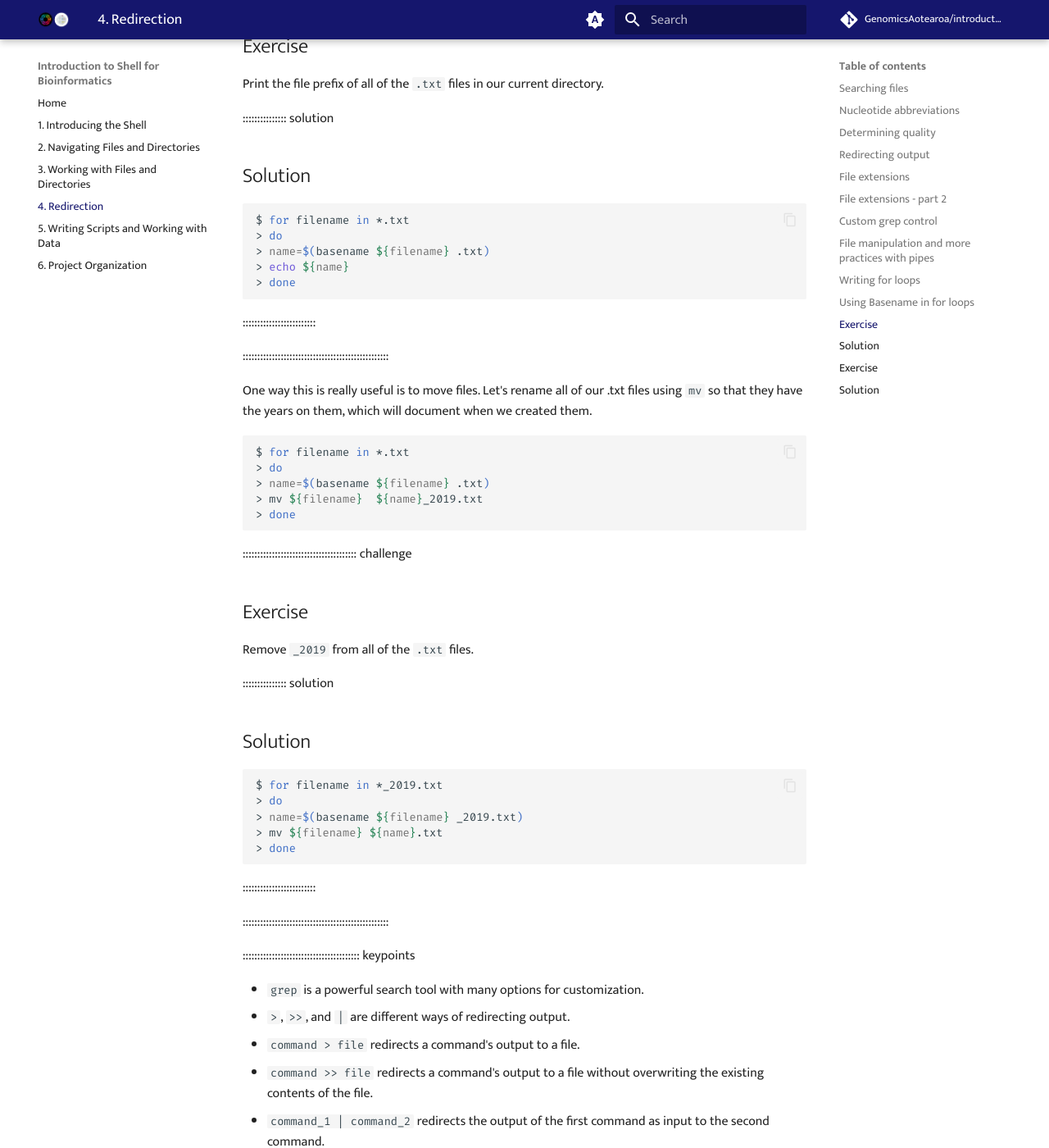
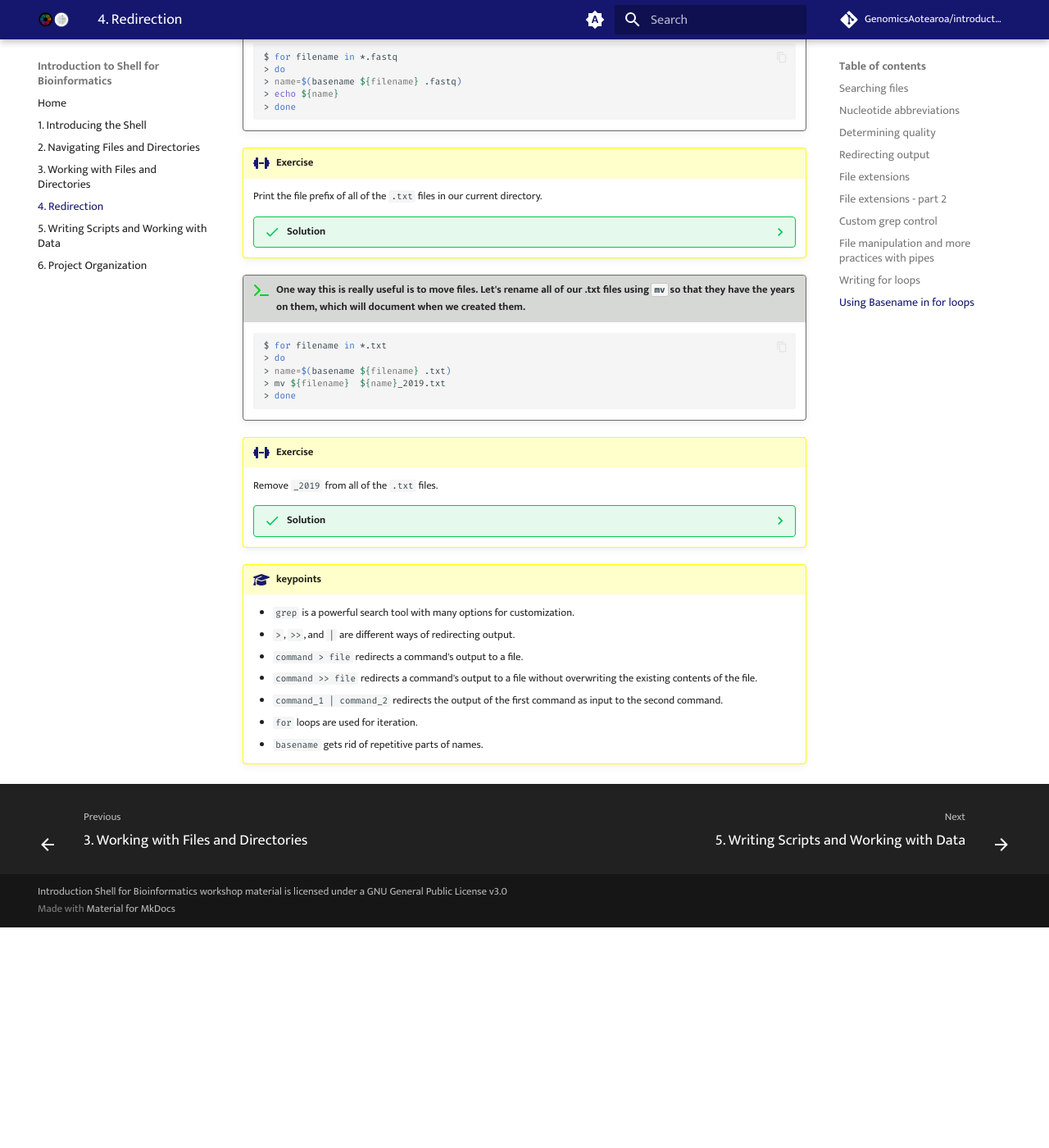
Before and after one commit to GenomicsAotearoa/introduction-to-shell, an MkDocs documentation site: the page built from docs/04-redirection.md, in a window 1280 px wide and 1400 px high, scrolled down 10636 px. Shown: the whole window at 82% size. Built offline with MkDocs 1.6.1 and Material for MkDocs 9.7.7, drawn with Linux system fonts in a browser that asks for light colours; comment, search, counter and statistics services are not loaded; after the commit the page ends 11767 px from its top, so only the background shows below that; some of the changed text lies outside the part shown.

Commit message:
episode 4 last commit

````diff
--- a/docs/04-redirection.md
+++ b/docs/04-redirection.md
@@ -402,37 +402,39 @@ The fifth and six lines in the output display "--" which is the default action f
 lines matching the pattern, and indicate groups of lines which did not match the pattern so are not displayed.
 To fix this issue, we can redirect the output of grep to a second instance of `grep` as follows.
 
-```bash
-$ grep -B1 -A2 NNNNNNNNNN SRR098026.fastq | grep -v '^--' > bad_reads.fastq
-$ tail bad_reads.fastq
-```
+!!! terminal "code"
 
-```output
-+SRR098026.132 HWUSI-EAS1599_1:2:1:0:320 length=35
-#!!!!!!!!!##########!!!!!!!!!!##!#!
-@SRR098026.133 HWUSI-EAS1599_1:2:1:0:1978 length=35
-ANNNNNNNNNTTCAGCGACTNNNNNNNNNNGTNGN
-+SRR098026.133 HWUSI-EAS1599_1:2:1:0:1978 length=35
-#!!!!!!!!!##########!!!!!!!!!!##!#!
-@SRR098026.177 HWUSI-EAS1599_1:2:1:1:2025 length=35
-CNNNNNNNNNNNNNNNNNNNNNNNNNNNNNNNNNN
-+SRR098026.177 HWUSI-EAS1599_1:2:1:1:2025 length=35
-#!!!!!!!!!!!!!!!!!!!!!!!!!!!!!!!!!!
-```
+    ```bash
+    $ grep -B1 -A2 NNNNNNNNNN SRR098026.fastq | grep -v '^--' > bad_reads.fastq
+    $ tail bad_reads.fastq
+    ```
+
+    ```output
+    +SRR098026.132 HWUSI-EAS1599_1:2:1:0:320 length=35
+    #!!!!!!!!!##########!!!!!!!!!!##!#!
+    @SRR098026.133 HWUSI-EAS1599_1:2:1:0:1978 length=35
+    ANNNNNNNNNTTCAGCGACTNNNNNNNNNNGTNGN
+    +SRR098026.133 HWUSI-EAS1599_1:2:1:0:1978 length=35
+    #!!!!!!!!!##########!!!!!!!!!!##!#!
+    @SRR098026.177 HWUSI-EAS1599_1:2:1:1:2025 length=35
+    CNNNNNNNNNNNNNNNNNNNNNNNNNNNNNNNNNN
+    +SRR098026.177 HWUSI-EAS1599_1:2:1:1:2025 length=35
+    #!!!!!!!!!!!!!!!!!!!!!!!!!!!!!!!!!!
+    ```
 
 The `-v` option in the second `grep` search stands for `--invert-match` meaning `grep` will now only display the
 lines which do not match the searched pattern, in this case `'^--'`. The caret (`^`) is an **anchoring**
 character matching the beginning of the line, and the pattern has to be enclose by single quotes so `grep` does
 not interpret the pattern as an extended option (starting with --).
 
-::::::::::::::::::::::::::::::::::::::::: callout
+
 
 ## Custom `grep` control
 
 Use `man grep` to read more about other options to customize the output of `grep` including extended options,
 anchoring characters, and much more.
 
-::::::::::::::::::::::::::::::::::::::::::::::::::
+
 
 Redirecting output is often not intuitive, and can take some time to get used to. Once you're
 comfortable with redirection, however, you'll be able to combine any number of commands to
@@ -468,13 +469,15 @@ Sometimes, we want to expand a variable without any whitespace to its right.
 Suppose we have a variable named `foo` that contains the text `abc`, and would
 like to expand `foo` to create the text `abcEFG`.
 
-```bash
-$ foo=abc
-$ echo foo is $foo
-foo is abc
-$ echo foo is $fooEFG      # doesn't work
-foo is
-```
+!!! terminal "Code"
+
+    ```bash
+    $ foo=abc
+    $ echo foo is $foo
+    foo is abc
+    $ echo foo is $fooEFG      # doesn't work
+    foo is
+    ```
 
 The interpreter is trying to expand a variable named `fooEFG`, which (probably)
 doesn't exist. We can avoid this problem by enclosing the variable name in
@@ -482,26 +485,30 @@ braces (`{` and `}`, also called "curly brackets"). `bash` treats the `#`
 character as a comment character. Any text on a line after a `#` is ignored by
 bash when evaluating the text as code.
 
-```bash
-$ foo=abc
-$ echo foo is $foo
-foo is abc
-$ echo foo is ${foo}EFG      # now it works!
-foo is abcEFG
-```
+!!! terminal "code"
+
+    ```bash
+    $ foo=abc
+    $ echo foo is $foo
+    foo is abc
+    $ echo foo is ${foo}EFG      # now it works!
+    foo is abcEFG
+    ```
 
 Let's write a for loop to show us the first two lines of the fastq files we downloaded earlier. You will notice the shell prompt changes from `$` to `>` and back again as we were typing in our loop. The second prompt, `>`, is different to remind us that we haven't finished typing a complete command yet. A semicolon, `;`, can be used to separate two commands written on a single line.
 
-```bash
-$ cd ../untrimmed_fastq/
-```
+!!! terminal "code"
 
-```bash
-$ for filename in *.fastq
-> do
-> head -n 2 ${filename}
-> done
-```
+    ```bash
+    $ cd ../untrimmed_fastq/
+    ```
+
+    ```bash
+    $ for filename in *.fastq
+    > do
+    > head -n 2 ${filename}
+    > done
+    ```
 
 The for loop begins with the formula `for <variable> in <group to iterate over>`. In this case, the word `filename` is designated
 as the variable to be used over each iteration. In our case `SRR097977.fastq` and `SRR098026.fastq` will be substituted for `filename`
@@ -512,12 +519,14 @@ word `done` ends the loop.
 After executing the loop, you should see the first two lines of both fastq files printed to the terminal. Let's create a loop that
 will save this information to a file.
 
-```bash
-$ for filename in *.fastq
-> do
-> head -n 2 ${filename} >> seq_info.txt
-> done
-```
+!!! terminal "code"
+
+    ```bash
+    $ for filename in *.fastq
+    > do
+    > head -n 2 ${filename} >> seq_info.txt
+    > done
+    ```
 
 When writing a loop, you will not be able to return to previous lines once you have pressed Enter. Remember that we can cancel the current command using
 
@@ -532,100 +541,93 @@ every time the loop iterates, so it would only have text from the last variable
 
 Basename is a function in UNIX that is helpful for removing a uniform part of a name from a list of files. In this case, we will use basename to remove the `.fastq` extension from the files that we've been working with.
 
-```bash
-$ basename SRR097977.fastq .fastq
-```
+!!! terminal "code"
 
-We see that this returns just the SRR accession, and no longer has the .fastq file extension on it.
+    ```bash
+    $ basename SRR097977.fastq .fastq
+    ```
 
-```output
-SRR097977
-```
+    We see that this returns just the SRR accession, and no longer has the .fastq file extension on it.
+
+    ```output
+    SRR097977
+    ```
 
 If we try the same thing but use `.fasta` as the file extension instead, nothing happens. This is because basename only works when it exactly matches a string in the file.
 
-```bash
-$ basename SRR097977.fastq .fasta
-```
+!!! terminal "Cdoe"
 
-```output
-SRR097977.fastq
-```
+    ```bash
+    $ basename SRR097977.fastq .fasta
+    ```
 
-Basename is really powerful when used in a for loop. It allows to access just the file prefix, which you can use to name things. Let's try this.
+    ```output
+    SRR097977.fastq
+    ```
+
+!!! quote ""
+    Basename is really powerful when used in a for loop. It allows to access just the file prefix, which you can use to name things. Let's try this.
 
 Inside our for loop, we create a new name variable. We call the basename function inside the parenthesis, then give our variable name from the for loop, in this case `${filename}`, and finally state that `.fastq` should be removed from the file name. It's important to note that we're not changing the actual files, we're creating a new variable called name. The line > echo $name will print to the terminal the variable name each time the for loop runs. Because we are iterating over two files, we expect to see two lines of output.
 
-```bash
-$ for filename in *.fastq
-> do
-> name=$(basename ${filename} .fastq)
-> echo ${name}
-> done
-```
+!!! terminal "code"
 
-::::::::::::::::::::::::::::::::::::::: challenge
+    ```bash
+    $ for filename in *.fastq
+    > do
+    > name=$(basename ${filename} .fastq)
+    > echo ${name}
+    > done
+    ```
 
-## Exercise
+!!! dumbbell "Exercise"
 
-Print the file prefix of all of the `.txt` files in our current directory.
+    Print the file prefix of all of the `.txt` files in our current directory.
 
-::::::::::::::: solution
 
-## Solution
+    ??? success "Solution"
 
-```bash
-$ for filename in *.txt
-> do
-> name=$(basename ${filename} .txt)
-> echo ${name}
-> done
-```
+        ```bash
+        $ for filename in *.txt
+        > do
+        > name=$(basename ${filename} .txt)
+        > echo ${name}
+        > done
+        ```
 
-:::::::::::::::::::::::::
 
-::::::::::::::::::::::::::::::::::::::::::::::::::
+!!! terminal-2 "One way this is really useful is to move files. Let's rename all of our .txt files using `mv` so that they have the years on them, which will document when we created them."
 
-One way this is really useful is to move files. Let's rename all of our .txt files using `mv` so that they have the years on them, which will document when we created them.
+    ```bash
+    $ for filename in *.txt
+    > do
+    > name=$(basename ${filename} .txt)
+    > mv ${filename}  ${name}_2019.txt
+    > done
+    ```
 
-```bash
-$ for filename in *.txt
-> do
-> name=$(basename ${filename} .txt)
-> mv ${filename}  ${name}_2019.txt
-> done
-```
+!!! dumbbell "Exercise"
 
-::::::::::::::::::::::::::::::::::::::: challenge
+    Remove `_2019` from all of the `.txt` files.
 
-## Exercise
 
-Remove `_2019` from all of the `.txt` files.
 
-::::::::::::::: solution
+    ??? success "Solution"
 
-## Solution
+        ```bash
+        $ for filename in *_2019.txt
+        > do
+        > name=$(basename ${filename} _2019.txt)
+        > mv ${filename} ${name}.txt
+        > done
+        ```
 
-```bash
-$ for filename in *_2019.txt
-> do
-> name=$(basename ${filename} _2019.txt)
-> mv ${filename} ${name}.txt
-> done
-```
+!!! graduation-cap "keypoints"
 
-:::::::::::::::::::::::::
-
-::::::::::::::::::::::::::::::::::::::::::::::::::
-
-:::::::::::::::::::::::::::::::::::::::: keypoints
-
-- `grep` is a powerful search tool with many options for customization.
-- `>`, `>>`, and `|` are different ways of redirecting output.
-- `command > file` redirects a command's output to a file.
-- `command >> file` redirects a command's output to a file without overwriting the existing contents of the file.
-- `command_1 | command_2` redirects the output of the first command as input to the second command.
-- `for` loops are used for iteration.
-- `basename` gets rid of repetitive parts of names.
-
-::::::::::::::::::::::::::::::::::::::::::::::::::
+    - `grep` is a powerful search tool with many options for customization.
+    - `>`, `>>`, and `|` are different ways of redirecting output.
+    - `command > file` redirects a command's output to a file.
+    - `command >> file` redirects a command's output to a file without overwriting the existing contents of the file.
+    - `command_1 | command_2` redirects the output of the first command as input to the second command.
+    - `for` loops are used for iteration.
+    - `basename` gets rid of repetitive parts of names.
````
Also changed, not shown: other parts of docs/04-redirection.md (+1 -2 lines).
